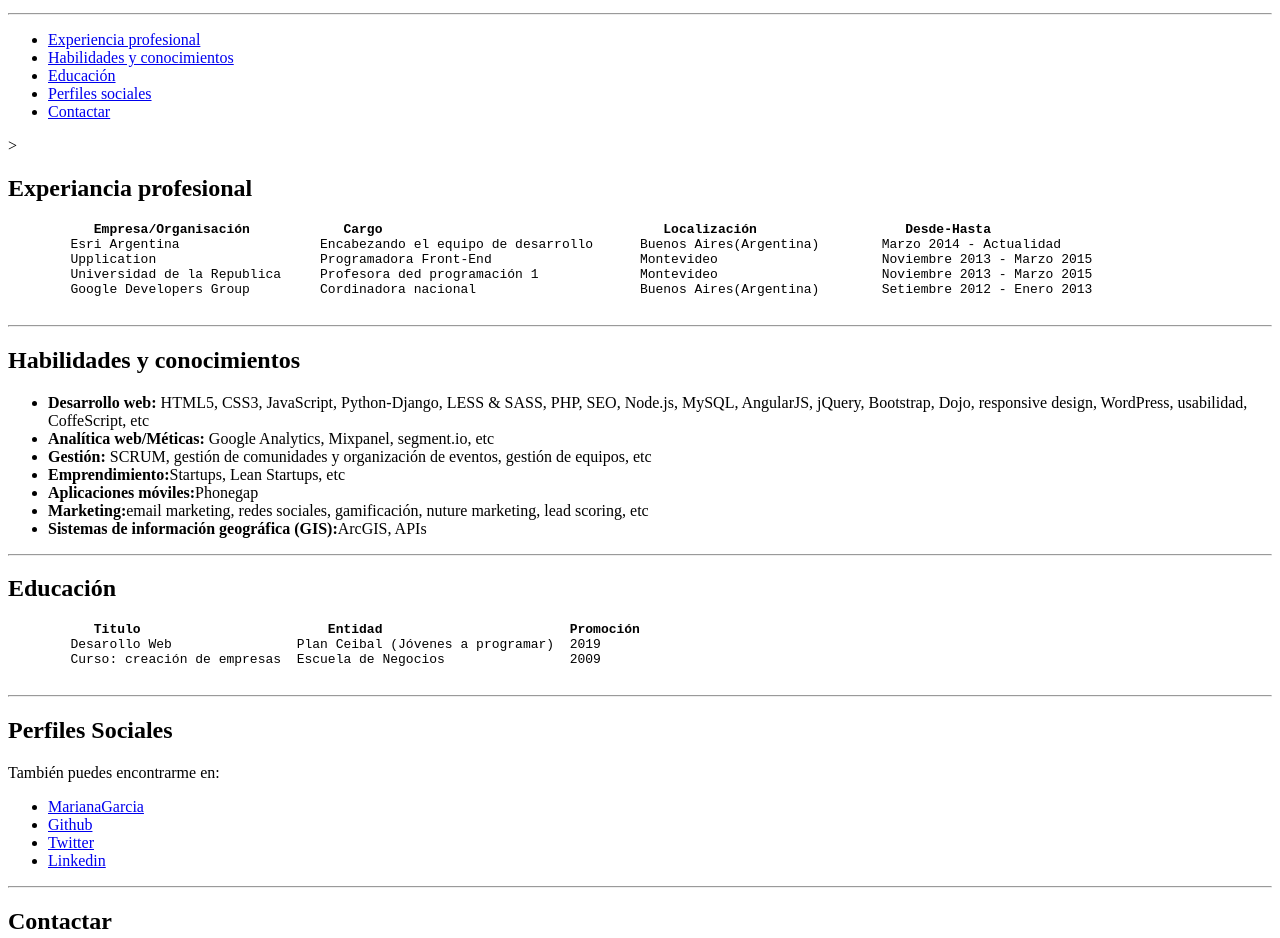
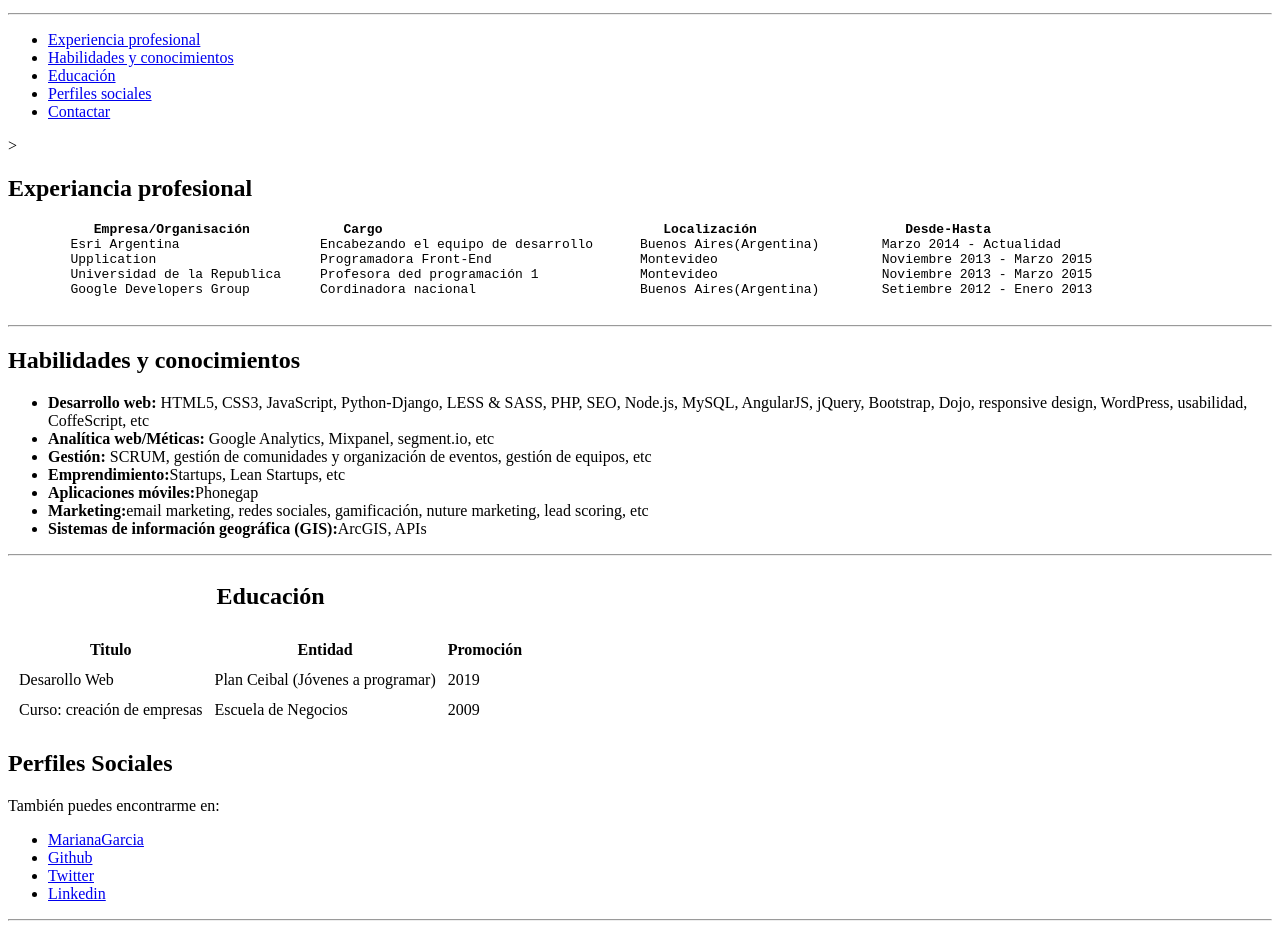
Before and after one commit to Joniita/tarea4, a plain HTML site: page index.html in a window 1280 px wide. Shown: the part 119-1057 px from the top of the page. Drawn offline with Linux system fonts and the light colour scheme.

Commit message:
cambiamos un pre por un table

```diff
--- a/index.html
+++ b/index.html
@@ -62,14 +62,42 @@
 
     <!-- EDUCACION -->
 
-    <h2 id="educacion">Educación</h2>
+
+    <table id="educacion" style="border-spacing: 10px">
+        <caption><h2>Educación</h2></caption>
+        <tr>
+            <th>Titulo</th>
+            <th>Entidad</th>
+            <th>Promoción</th>
+        </tr>
+
+        <tr>
+            <td>Desarollo Web</td>
+            <td>Plan Ceibal (Jóvenes a programar)</td>
+            <td>2019</td>
+        </tr>
+
+        <tr>
+            <td>Curso: creación de empresas</td>
+            <td>Escuela de Negocios</td>
+            <td>2009</td>
+        </tr>
+
+    </table>
+
+
+
+
+
+
+    <!-- <h2 id="educacion">Educación</h2>
 
     <pre><strong>           Titulo                        Entidad                        Promoción</strong>
         Desarollo Web                Plan Ceibal (Jóvenes a programar)  2019
         Curso: creación de empresas  Escuela de Negocios                2009
     </pre>
 
-    <hr>
+    <hr> -->
 
     <!-- REDES SOCIALES -->
 
```
